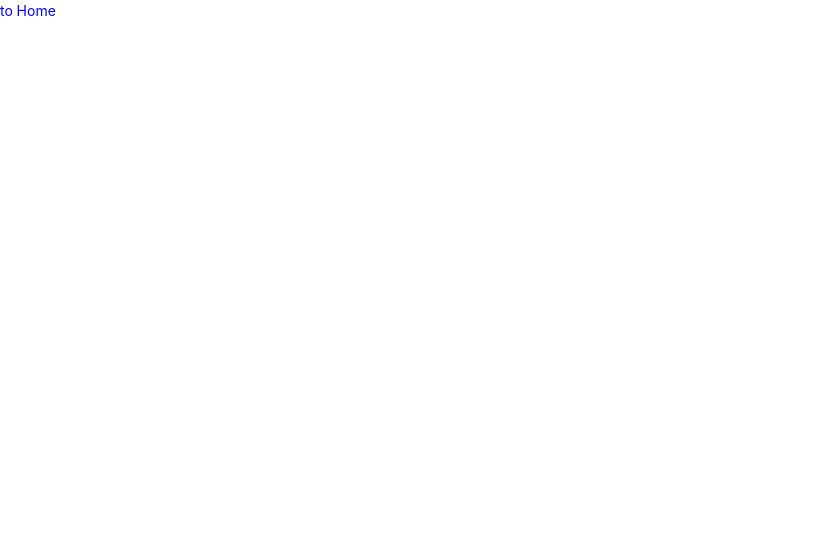
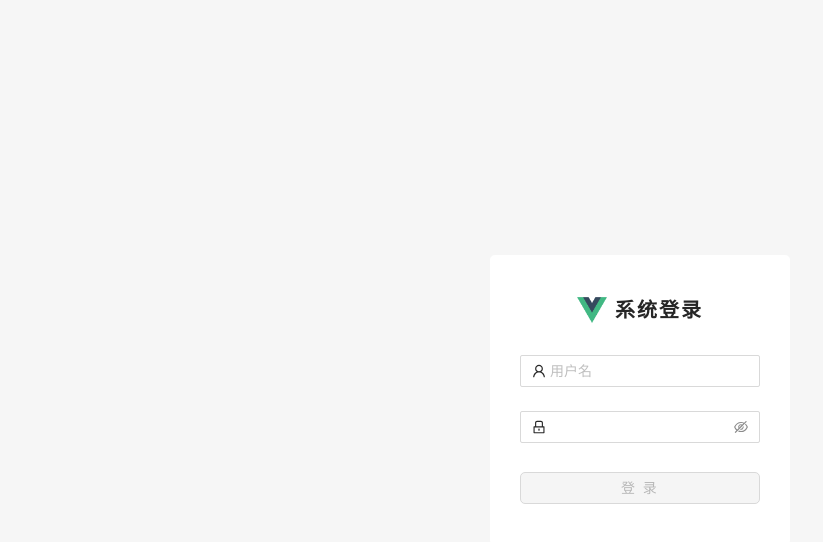
Before and after one commit to southliu/vue-admin, a Vue app: page /login in a window 1280 px wide. Shown: the top 542 px of the page, without its empty margins (0-823 px from the left). Built offline with nearby package versions, Linux system fonts and the light colour scheme.

Commit message:
add: 登录

```diff
--- a/components.d.ts
+++ b/components.d.ts
@@ -5,8 +5,13 @@
 declare module 'vue' {
   export interface GlobalComponents {
     AButton: typeof import('ant-design-vue/es')['Button']
+    AConfigProvider: typeof import('ant-design-vue/es')['ConfigProvider']
     ADivider: typeof import('ant-design-vue/es')['Divider']
     ADropdown: typeof import('ant-design-vue/es')['Dropdown']
+    AForm: typeof import('ant-design-vue/es')['Form']
+    AFormItem: typeof import('ant-design-vue/es')['FormItem']
+    AInput: typeof import('ant-design-vue/es')['Input']
+    AInputPassword: typeof import('ant-design-vue/es')['InputPassword']
     AMenu: typeof import('ant-design-vue/es')['Menu']
     AMenuItem: typeof import('ant-design-vue/es')['MenuItem']
     AMenuItemGroup: typeof import('ant-design-vue/es')['MenuItemGroup']
--- a/src/App.vue
+++ b/src/App.vue
@@ -1,3 +1,12 @@
 <template>
-  <router-view></router-view>
+  <a-config-provider :locale="zhCN">
+    <router-view></router-view>
+  </a-config-provider>
 </template>
+
+<script lang="ts" setup>
+  import zhCN from 'ant-design-vue/es/locale/zh_CN';
+  import dayjs from 'dayjs';
+  import 'dayjs/locale/zh-cn';
+  dayjs.locale('zh-cn');
+</script>
--- a/src/layout/components/Header.vue
+++ b/src/layout/components/Header.vue
@@ -15,18 +15,19 @@
       <a-dropdown class="min-w-100px">
         <a class="ant-dropdown-link flex items-center" @click.prevent>
           <img
-            class="avatar rounded-1/2 overflow-hidden object-cover"
+            class="w-30px h-30px rounded-1/2 overflow-hidden object-cover bg-light-500"
             src="@/assets/logo.png"
+            alt="LOGO"
           >
           <span class="ml-2 text-base">South</span>
         </a>
         <template #overlay>
-          <a-menu>
-            <a-menu-item>
+          <a-menu @click="onClickDropdown">
+            <a-menu-item :key="Dropdowns.update">
               <form-outlined class="mr-1" />
               <span>修改密码</span>
             </a-menu-item>
-            <a-menu-item>
+            <a-menu-item :key="Dropdowns.logout">
               <logout-outlined class="mr-1" />
               <span>退出登录</span>
             </a-menu-item>
@@ -40,12 +41,20 @@
 <script lang="ts">
 import { defineComponent } from 'vue'
 import Fullscreen from '@/components/Fullscreen.vue'
+import type { MenuProps } from 'ant-design-vue';
+import { useRouter } from 'vue-router'
 import {
   MenuFoldOutlined,
   MenuUnfoldOutlined,
   LogoutOutlined,
   FormOutlined,
 } from '@ant-design/icons-vue';
+
+// 下拉菜单枚举
+enum Dropdowns {
+  update,
+  logout
+}
 
 export default defineComponent({
   components: {
@@ -62,12 +71,34 @@ export default defineComponent({
     }
   },
   setup(props, context) {
+    const router = useRouter()
+
+    // 收缩菜单
     const toggleCollapsed = () => {
       context.emit('toggleCollapsed')
     }
 
+    // 点击下拉菜单
+    const onClickDropdown: MenuProps['onClick'] = ({ key }) => {
+      switch (key) {
+        // 修改密码
+        case Dropdowns.update:
+          break
+
+        // 退出登录
+        case Dropdowns.logout:
+          router.push('/login')
+          break
+
+        default:
+          break
+      }
+    };
+
     return {
-      toggleCollapsed
+      Dropdowns,
+      toggleCollapsed,
+      onClickDropdown
     }
   }
 })
@@ -88,10 +119,4 @@ export default defineComponent({
 .header-close-menu {
   left: @layout_left_close !important;
 }
-
-.avatar {
-  width: 30px;
-  height: 30px;
-  background-color: #e2e2e2;
-}
 </style>
--- a/src/layout/index.vue
+++ b/src/layout/index.vue
@@ -19,6 +19,7 @@ export default defineComponent({
   setup() {
     const collapsed = ref(false)
 
+    // 收缩菜单
     const toggleCollapsed = () => {
       collapsed.value = !collapsed.value
     }
--- a/src/pages/login/index.vue
+++ b/src/pages/login/index.vue
@@ -1,30 +1,111 @@
 <template>
-  <div class="go" @click="goHome">to Home</div>
+  <div class="bg-light-400 w-screen h-screen">
+    <div class="box w-300px h-290px p-30px rounded-5px bg-white">
+      <div class="pb-30px pt-10px flex items-center justify-center">
+          <img
+            class="w-30px h-30px mr-2 object-contain"
+            src="@/assets/logo.png"
+            alt="LOGO"
+          >
+        <span class="text-xl font-bold tracking-2px">系统登录</span>
+      </div>
+      <a-form
+        :model="formState"
+        name="horizontal_login"
+        autocomplete="on"
+        @finish="handleFinish"
+        @finishFailed="handleFinishFailed"
+      >
+        <a-form-item
+          name="username"
+          :rules="[{ required: true, message: '请输入用户名!' }]"
+        >
+          <a-input v-model:value="formState.username" placeholder="用户名">
+            <template #prefix>
+              <UserOutlined class="site-form-item-icon" />
+            </template>
+          </a-input>
+        </a-form-item>
+
+        <a-form-item
+          name="password"
+          :rules="[
+            { required: true, message: '请输入密码!' },
+            { min: 6, message: '密码最少6位!' }
+          ]"
+        >
+          <a-input-password v-model:value="formState.password">
+            <template #prefix>
+              <LockOutlined class="site-form-item-icon" />
+            </template>
+          </a-input-password>
+        </a-form-item>
+
+        <a-form-item>
+          <a-button
+            type="primary"
+            html-type="submit"
+            class="w-full mt-5px rounded-5px tracking-2px"
+            :disabled="formState.username === '' || formState.password.length < 6"
+          >
+            登录
+          </a-button>
+        </a-form-item>
+      </a-form>
+    </div>
+  </div>
 </template>
 
+<script lang="ts">
+import { defineComponent, reactive } from 'vue';
+import { useRouter } from 'vue-router'
+import { UserOutlined, LockOutlined } from '@ant-design/icons-vue';
+import type { UnwrapRef } from 'vue';
+import type { FormProps } from 'ant-design-vue';
 
-<script lang="ts">
-import { defineComponent } from 'vue'
-import { useRouter } from 'vue-router'
+interface IFormState {
+  username: string;
+  password: string;
+}
 
 export default defineComponent({
+  components: {
+    UserOutlined,
+    LockOutlined,
+  },
   setup() {
     const router = useRouter()
 
-    const goHome = () => {
+    const formState: UnwrapRef<IFormState> = reactive({
+      username: '',
+      password: '',
+    });
+
+    // 处理登录
+    const handleFinish: FormProps['onFinish'] = values => {
+      console.log(values, formState);
       router.push('/')
-    }
+    };
+
+    // 处理失败
+    const handleFinishFailed: FormProps['onFinishFailed'] = errors => {
+      console.log(errors);
+    };
 
     return {
-      goHome
+      formState,
+      handleFinish,
+      handleFinishFailed,
     }
   }
 })
 </script>
 
 <style lang="less" scoped>
-  .go {
-    color: blue;
-    cursor: pointer;
-  }
+.box {
+  position: absolute;
+  left: 50%;
+  top: 50%;
+  transform: translate(-50%, -50%);
+}
 </style>
```
Also changed, not shown: package.json (+0 -12 lines), 1 other file (tests, documents, lock files or other folders).
